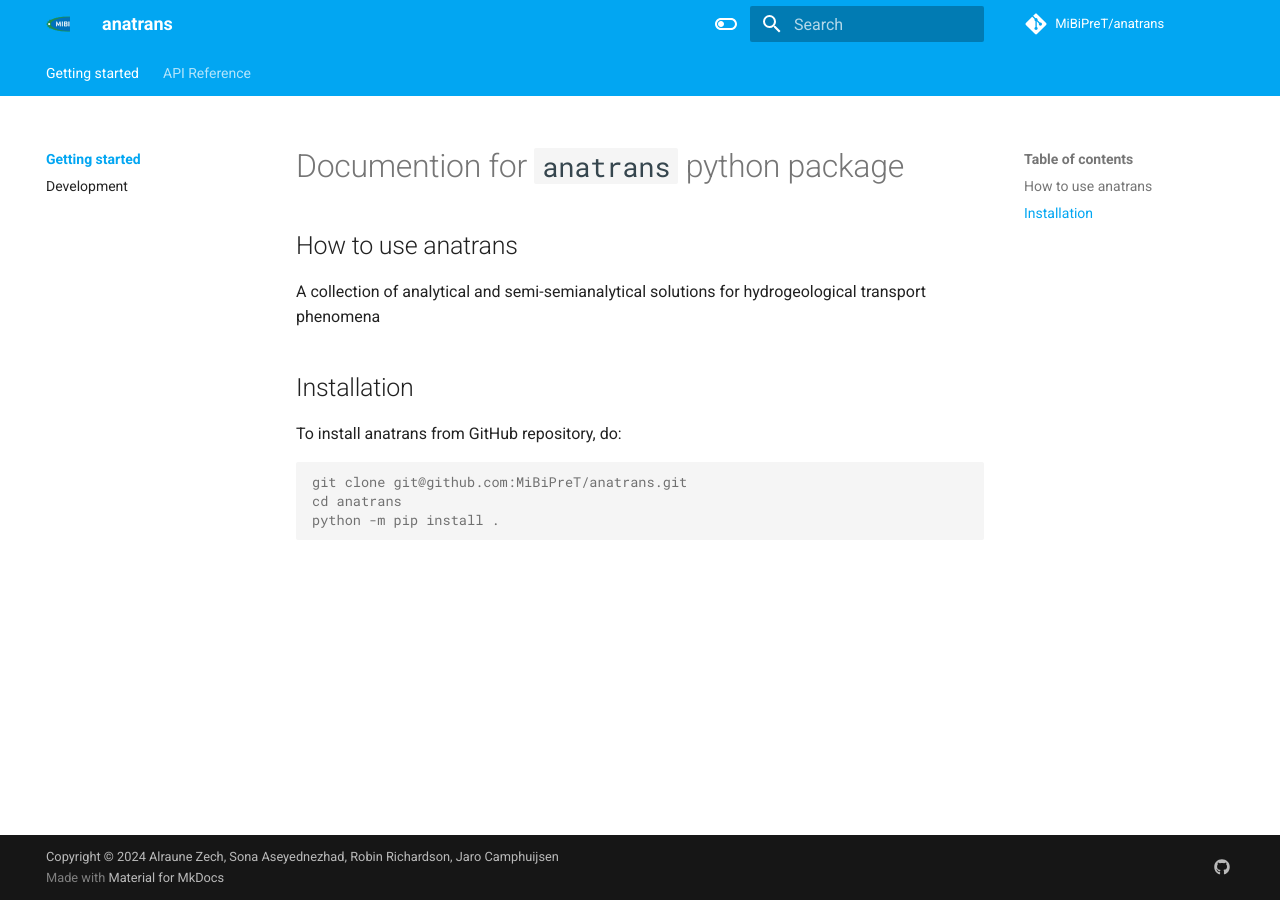
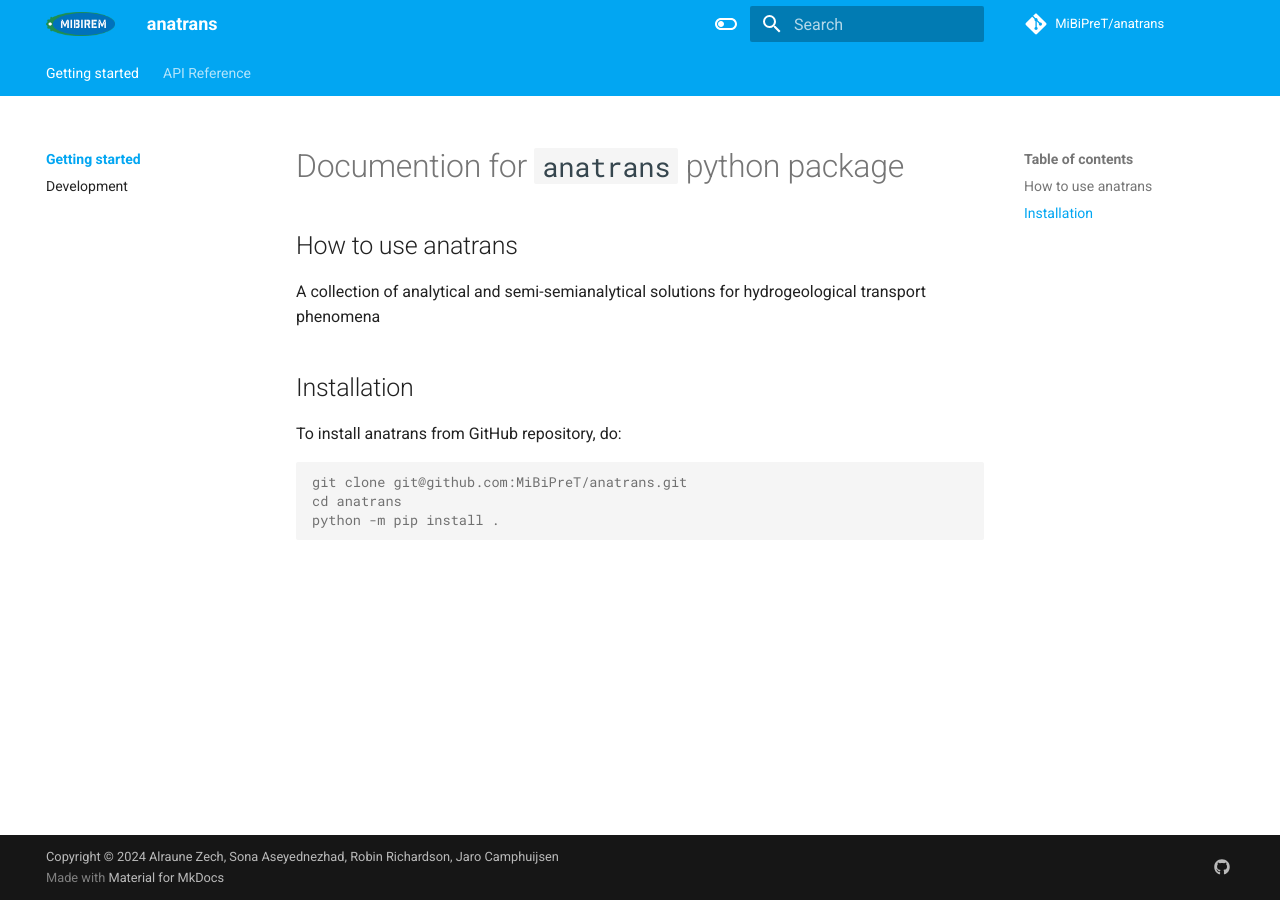
Before and after one commit to MiBiPreT/mibitrans, an MkDocs documentation site: the page built from docs/index.md, in a window 1280 px wide. Built offline with MkDocs 1.6.1 and Material for MkDocs 9.7.7, drawn with Linux system fonts in a browser that asks for light colours; a script that is not in the unit is left out; comment, search, counter and statistics services are not loaded.

Commit message:
Update mibirem icon and logo

```diff
--- a/mkdocs.yml
+++ b/mkdocs.yml
@@ -17,7 +17,7 @@ nav:
 theme:
   name: "material"
   favicon: assets/icon.png
-  logo: assets/icon.png
+  logo: assets/logo.png
   language: en
   # https://squidfunk.github.io/mkdocs-material/setup/changing-the-colors/#primary-color
   palette:
```
Also changed, not shown: docs/assets/icon.png, docs/assets/logo.png (added).
